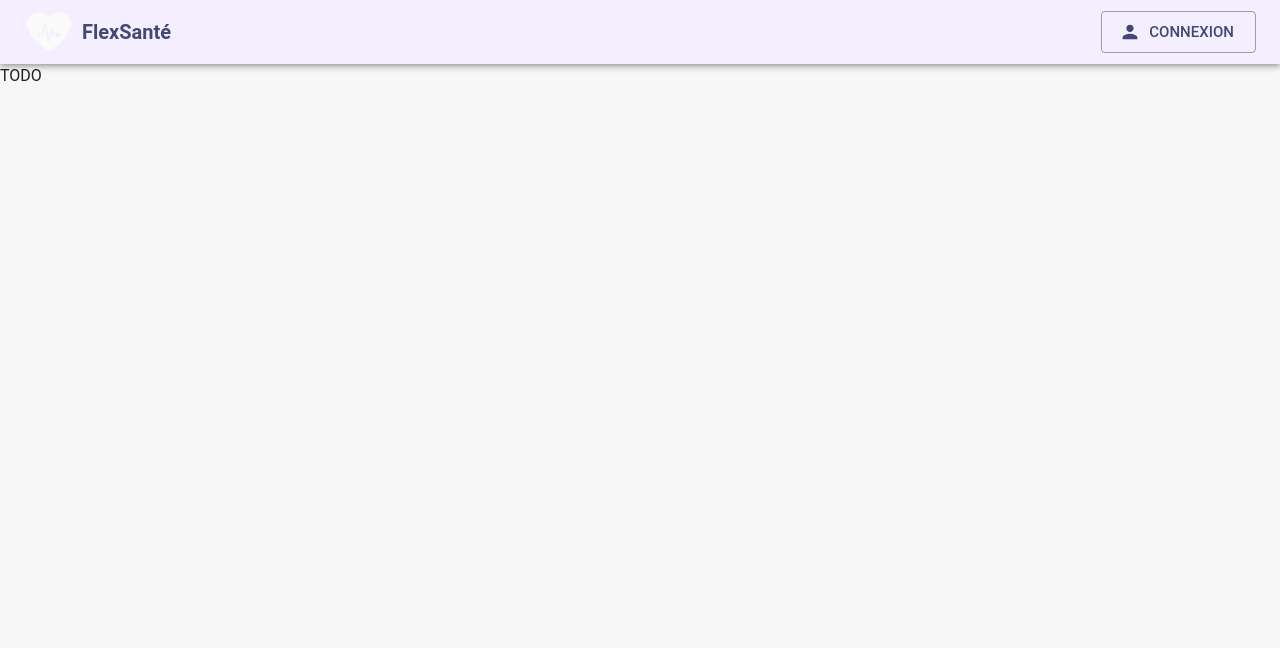
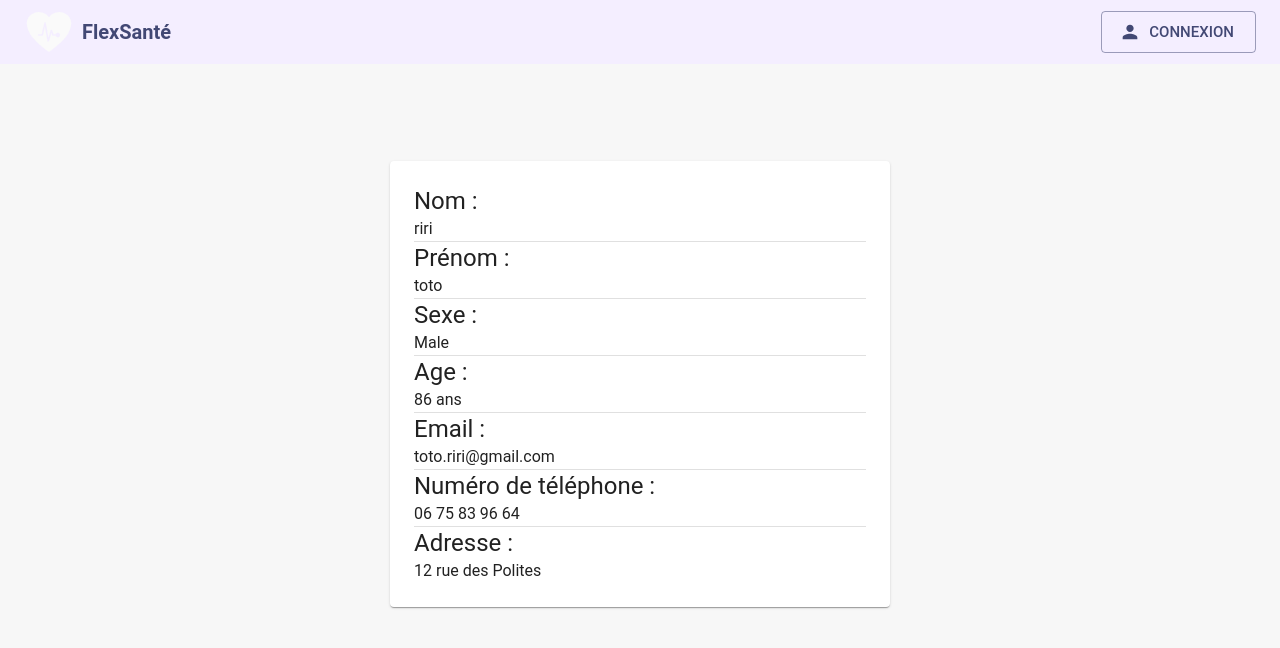
Before and after one commit to IUT-DEPT-INFO-UCA/gp-dam-teamflexsante, a React (Vite) app in the folder front/: page /account in a window 1280 px wide. Shown: the top 648 px of the page. Built offline with nearby package versions, Linux system fonts and the light colour scheme.

Commit message:
✨ #10 Inte profil page done

```diff
--- a/front/src/pages/Account/index.jsx
+++ b/front/src/pages/Account/index.jsx
@@ -1,7 +1,82 @@
+import { Box, Card, Divider, Typography } from '@mui/material'
 import React from 'react'
 
+import './styles.css'
+
 const Account = () => {
-  return <div>TODO</div>
+  return (
+    <Box
+      sx={{
+        display: 'flex',
+        justifyContent: 'center',
+        alignItems: 'center',
+        height: '80vh',
+        backgroundColor: 'background.default'
+      }}>
+      <Card
+        sx={{
+          width: '100%',
+          maxWidth: 500,
+          padding: 3
+        }}>
+        {/*   Le Nom    */}
+        <Typography component="h1" variant="h5">
+          Nom :
+        </Typography>
+        <Typography component="p" variant="p" className="text">
+          riri
+        </Typography>
+        <Divider className="divider" />
+        {/*   Le Prénom    */}
+        <Typography component="h1" variant="h5">
+          Prénom :
+        </Typography>
+        <Typography component="p" variant="p">
+          toto
+        </Typography>
+        <Divider className="divider" />
+        {/*   Le Sexe    */}
+        <Typography component="h1" variant="h5">
+          Sexe :
+        </Typography>
+        <Typography component="p" variant="p">
+          Male
+        </Typography>
+        <Divider className="divider" />
+        {/*   L'Age    */}
+        <Typography component="h1" variant="h5">
+          Age :
+        </Typography>
+        <Typography component="p" variant="p">
+          86 ans
+        </Typography>
+        <Divider className="divider" />
+        {/*   L'Email    */}
+        <Typography component="h1" variant="h5">
+          Email :
+        </Typography>
+        <Typography component="p" variant="p">
+          toto.riri@gmail.com
+        </Typography>
+        <Divider className="divider" />
+        {/*   Numéro de téléphone    */}
+        <Typography component="h1" variant="h5">
+          Numéro de téléphone :
+        </Typography>
+        <Typography component="p" variant="p">
+          06 75 83 96 64
+        </Typography>
+        <Divider className="divider" />
+        {/*   l'Adresse    */}
+        <Typography component="h1" variant="h5">
+          Adresse :
+        </Typography>
+        <Typography component="p" variant="p">
+          12 rue des Polites
+        </Typography>
+      </Card>
+    </Box>
+  )
 }
 
 export default Account
--- /dev/null
+++ b/front/src/pages/Account/styles.css
@@ -0,0 +1,3 @@
+.divider {
+    margin: 10px 0;
+}
```
